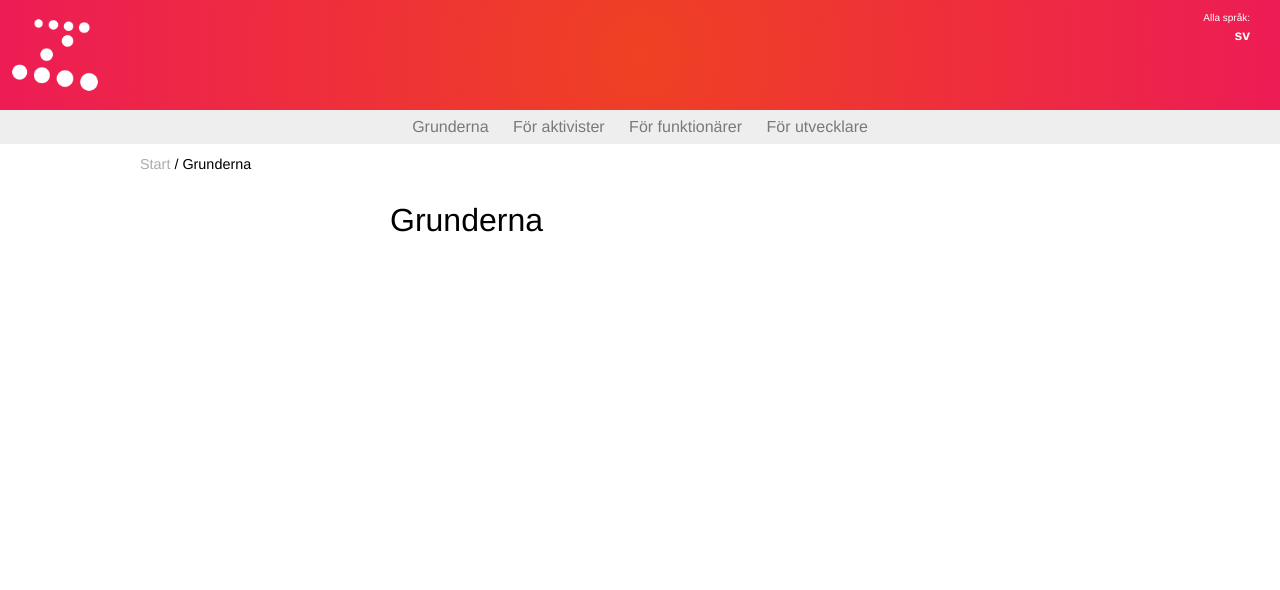
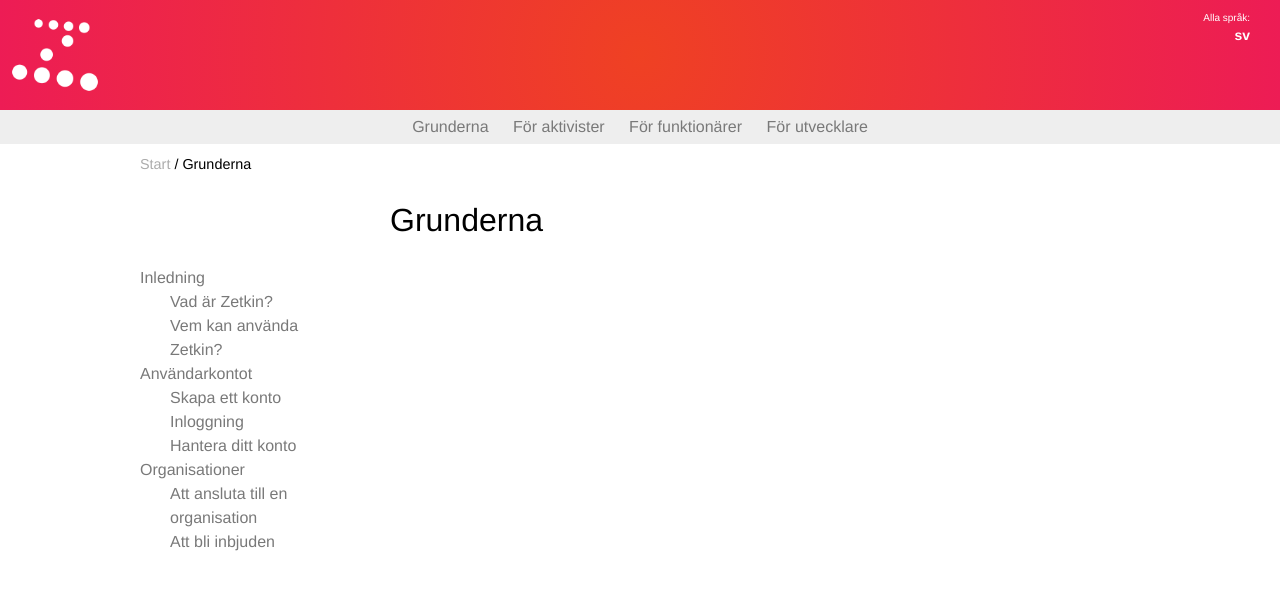
Before and after one commit to zetkin/manual, a Jekyll site: the page built from sv/grunderna/index.md, in a window 1280 px wide. Shown: the top 590 px of the page. Built offline with Jekyll 4.4.1, drawn with Linux system fonts in a browser that asks for light colours.

Commit message:
[sv] Add Swedish menu for basics section

```diff
--- a/_data/menu/sv.yml
+++ b/_data/menu/sv.yml
@@ -7,3 +7,28 @@ sections:
         slug: for-funktionarer
     -   title: För utvecklare
         slug: for-utvecklare
+
+grunderna:
+    -   title: Inledning
+        slug: ""
+        sub:
+            -   title: Vad är Zetkin?
+                slug: vad-ar-zetkin
+            -   title: Vem kan använda Zetkin?
+                slug: vem-kan-anvanda-zetkin
+    -   title: Användarkontot
+        slug: anvandarkontot
+        sub:
+            -   title: Skapa ett konto
+                slug: registrering
+            -   title: Inloggning
+                slug: inloggning
+            -   title: Hantera ditt konto
+                slug: hantera-konto
+    -   title: Organisationer
+        slug: organisationer
+        sub:
+            -   title: Att ansluta till en organisation
+                slug: ansluta
+            -   title: Att bli inbjuden
+                slug: inbjudan
```
